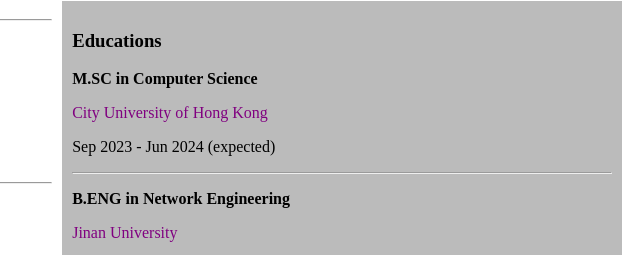
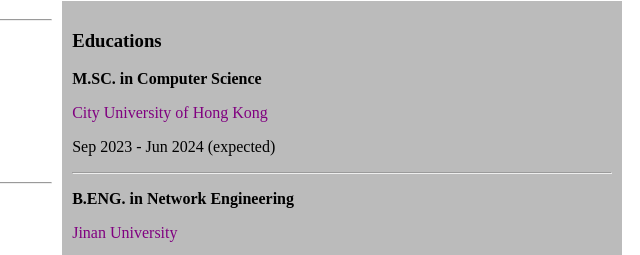
Before and after one commit to kunlunh/hklcv, a plain HTML site: page index.html in a window 1280 px wide. Shown: the part 193-448 px from the top of the page, 640-1280 px from the left. Drawn offline with Linux system fonts and the light colour scheme.

Commit message:
fix errors

```diff
--- a/index.html
+++ b/index.html
@@ -110,13 +110,13 @@
         <div class="column-right">
             <h3>Educations</h3>
             <div>
-                <p class="position">M.SC in Computer Science</p>
+                <p class="position">M.SC. in Computer Science</p>
                 <p class="services">City University of Hong Kong</p>
                 <p>Sep 2023 - Jun 2024 (expected)</p>
             </div>
             <hr>
             <div>
-                <p class="position">B.ENG in Network Engineering</p>
+                <p class="position">B.ENG. in Network Engineering</p>
                 <p class="services">Jinan University</p>
                 <p>Sep 2013 - Jun 2017</p>
             </div>
```
